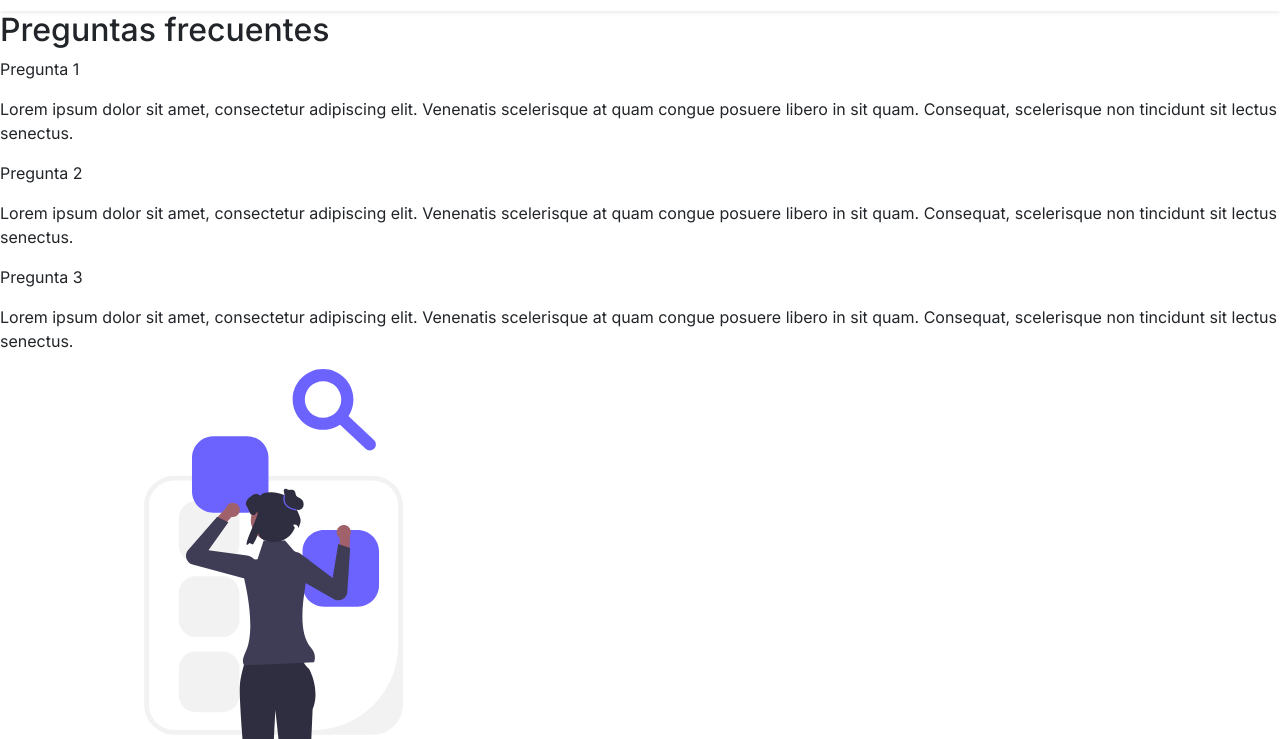
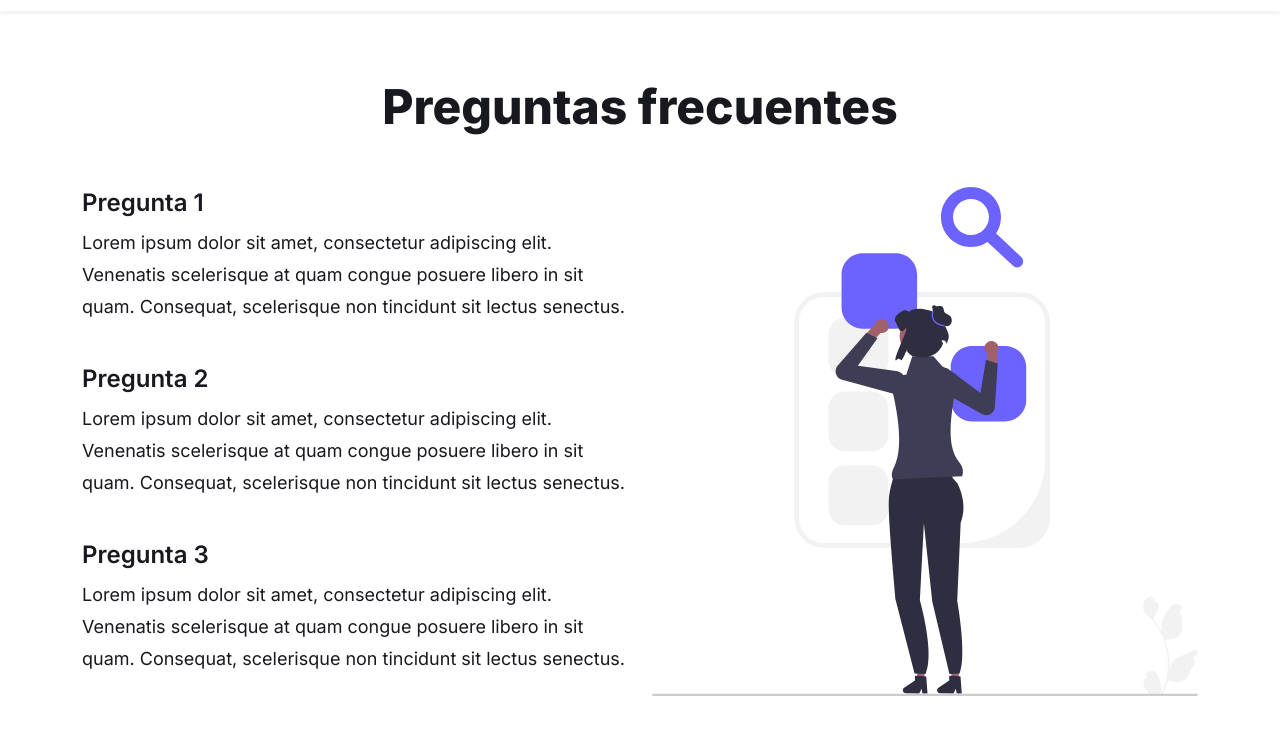
Before and after one commit to mauroturner/generador-de-tiendas, a plain HTML site: page pages/faq.html in a window 1280 px wide. Shown: the part 61-800 px from the top of the page. Drawn offline with Linux system fonts and the light colour scheme.

Commit message:
Pagina faq con bootstrap

```diff
--- a/assets/css/estilos.css
+++ b/assets/css/estilos.css
@@ -251,7 +251,7 @@
     color: #D9DBE1;
 }
 
-.pricing{
+.pricing, .faq{
     padding: 4rem 0;
     min-height: calc(100vh - 72px);
 }
@@ -297,6 +297,35 @@
     line-height: 1.625rem;
     text-align: center;
     color: var(--color-fuente-oscuro);
+}
+
+.faq__title,
+.contact__title{
+    font-style: normal;
+    font-weight: 800;
+    font-size: 3rem;
+    line-height: 4rem;
+    text-align: center;
+    color: var(--color-fuente-oscuro);
+    margin-bottom: 3rem;
+}
+
+.faq__grid__title{
+    font-style: normal;
+    font-weight: 600;
+    font-size: 1.5rem;
+    line-height: 2rem;
+    color: var(--color-fuente-oscuro);
+    margin-bottom: 0.5rem;
+}
+
+.faq__grid__paragraph{
+    font-style: normal;
+    font-weight: 400;
+    font-size: 1.125rem;
+    line-height: 2rem;
+    color: var(--color-fuente-oscuro);
+    margin-bottom: 2.5rem;
 }
 
 @media screen and (max-width: 992px){
--- a/pages/faq.html
+++ b/pages/faq.html
@@ -49,22 +49,20 @@
         </nav>
     </header>
     <main class="main">
-        <section class="main__section--faq">
-            <div class="main__section--faq__container">
-                <div class="main__section--faq__container__text">
-                    <h2 class="main__section--faq__container__text__title">Preguntas frecuentes</h2>
-                    <div class="main__section--faq__container__text__grid">
-                        <div class="main__section--faq__container__text__column">
-                            <p class="main__section--faq__container__text__column__title">Pregunta 1</p>
-                            <p class="main__section--faq__container__text__column__paragraph">Lorem ipsum dolor sit amet, consectetur adipiscing elit. Venenatis scelerisque at quam congue posuere libero in sit quam. Consequat, scelerisque non tincidunt sit lectus senectus.</p>
-                            <p class="main__section--faq__container__text__column__title">Pregunta 2</p>
-                            <p class="main__section--faq__container__text__column__paragraph">Lorem ipsum dolor sit amet, consectetur adipiscing elit. Venenatis scelerisque at quam congue posuere libero in sit quam. Consequat, scelerisque non tincidunt sit lectus senectus.</p>
-                            <p class="main__section--faq__container__text__column__title">Pregunta 3</p>
-                            <p class="main__section--faq__container__text__column__paragraph">Lorem ipsum dolor sit amet, consectetur adipiscing elit. Venenatis scelerisque at quam congue posuere libero in sit quam. Consequat, scelerisque non tincidunt sit lectus senectus.</p>
-                        </div>
-                        <div class="main__section--faq__container__text__column">
-                            <img src="../assets/img/faq.svg" alt="Ilustración FAQ">
-                        </div>
+        <section class="faq">
+            <h2 class="faq__title text-center">Preguntas frecuentes</h2>
+            <div class="container">
+                <div class="row">
+                    <div class="col-md-6">
+                        <p class="faq__grid__title">Pregunta 1</p>
+                        <p class="faq__grid__paragraph">Lorem ipsum dolor sit amet, consectetur adipiscing elit. Venenatis scelerisque at quam congue posuere libero in sit quam. Consequat, scelerisque non tincidunt sit lectus senectus.</p>
+                        <p class="faq__grid__title">Pregunta 2</p>
+                        <p class="faq__grid__paragraph">Lorem ipsum dolor sit amet, consectetur adipiscing elit. Venenatis scelerisque at quam congue posuere libero in sit quam. Consequat, scelerisque non tincidunt sit lectus senectus.</p>
+                        <p class="faq__grid__title">Pregunta 3</p>
+                        <p class="faq__grid__paragraph">Lorem ipsum dolor sit amet, consectetur adipiscing elit. Venenatis scelerisque at quam congue posuere libero in sit quam. Consequat, scelerisque non tincidunt sit lectus senectus.</p>
+                    </div>
+                    <div class="col-md-6">
+                        <img class="img-fluid" src="../assets/img/faq.svg" alt="Ilustración FAQ">
                     </div>
                 </div>
             </div>
```
